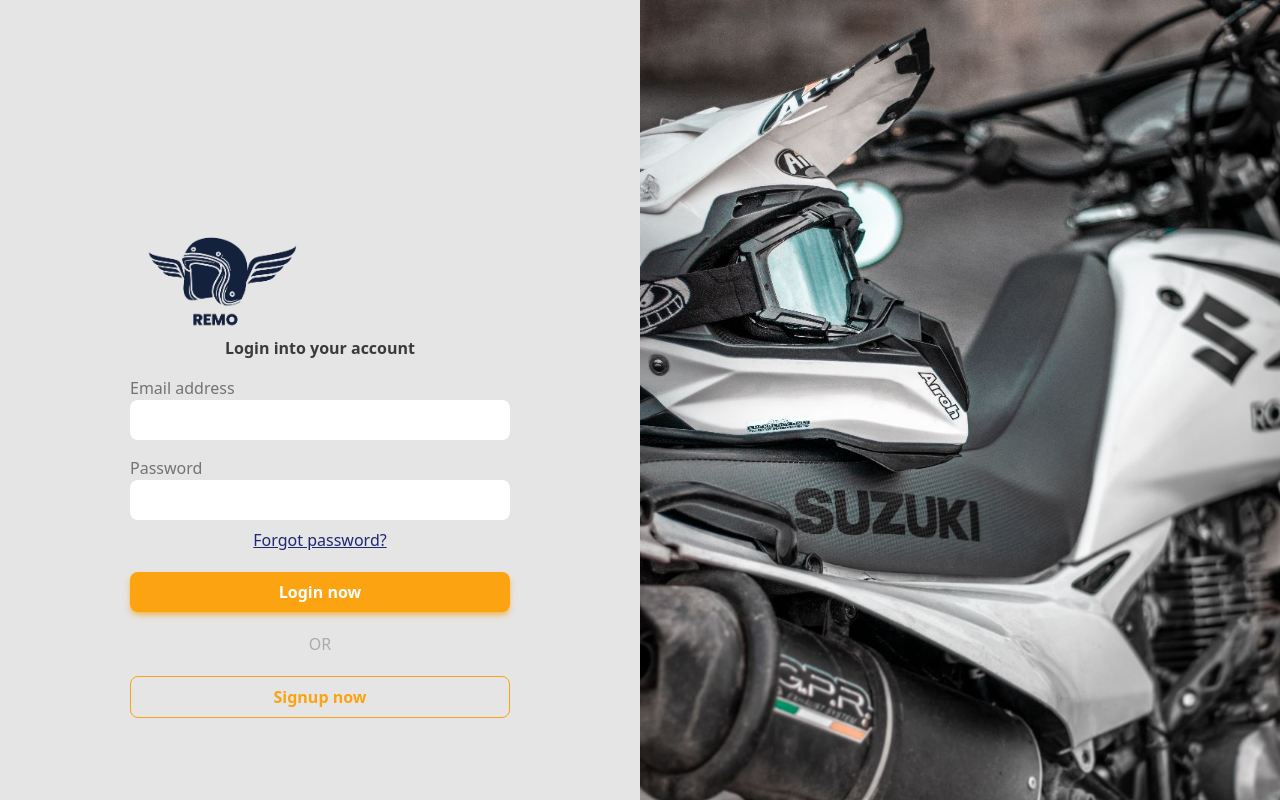
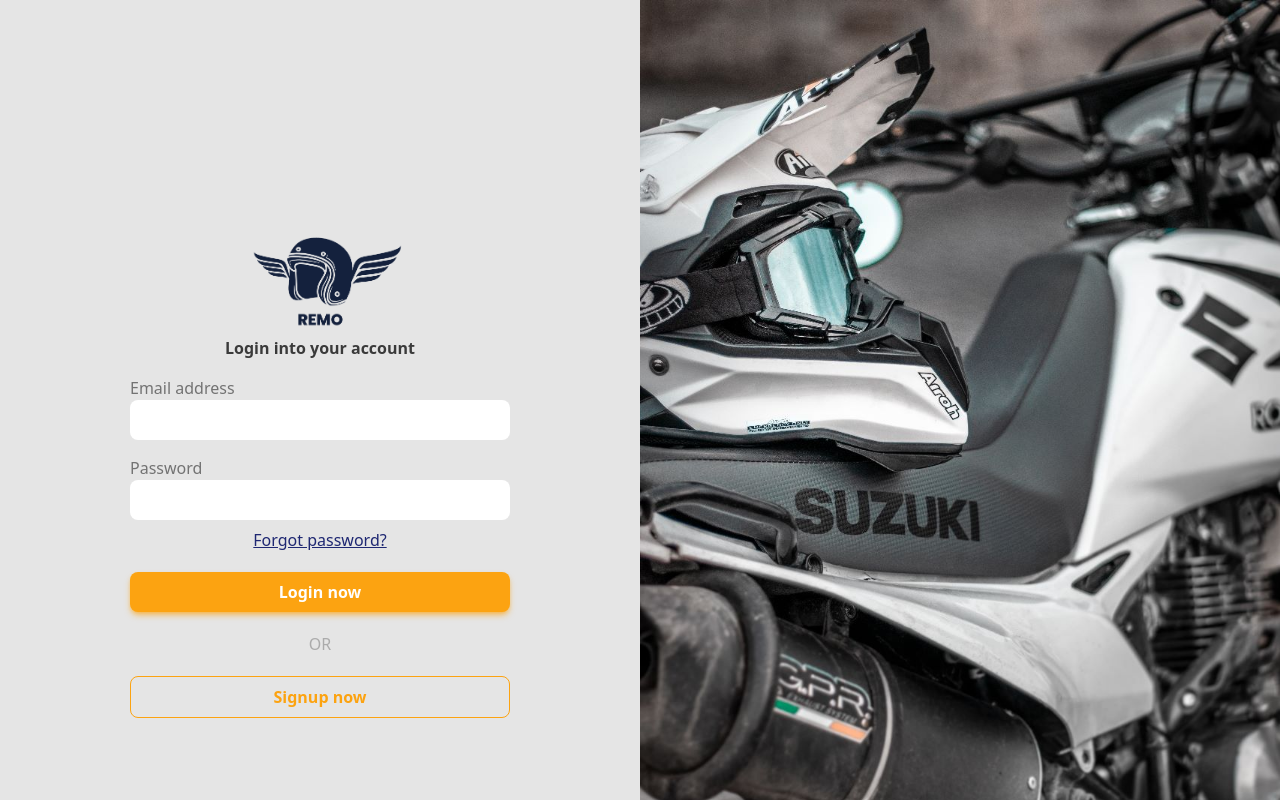
Before and after one commit to vallentinawf/group11, a React (Create React App) app in the folder frontend/: page / in a window 1280 px wide. Shown: the top 800 px of the page. Built offline with nearby package versions, Linux system fonts and the light colour scheme.

Commit message:
edit logo position on login page

```diff
--- a/frontend/src/components/Login.js
+++ b/frontend/src/components/Login.js
@@ -7,7 +7,9 @@
     <div className='grid grid-cols-1 sm:grid-cols-2 h-screen w-full bg-gray'>
         <div className='bg-gray flex flex-col justify-center'>
             <form className='max-w-[500px] bg-gray w-full mx-auto px-10 p-10'>
-                <img className='object-scale-down w-6/12' src={Logo} alt='Logo'></img>
+                <div className='grid justify-items-center'>
+                    <img className='object-scale-down w-6/12' src={Logo} alt='Logo'></img>
+                </div>
                 <p className='text-center font-bold p-2 text-black/75'>Login into your account</p>
                 <div className='flex flex-col py-2 px-5'>
                     <label className='text-black/50'>Email address</label>
```
Also changed, not shown: frontend/src/index.css (+15 -0 lines).
